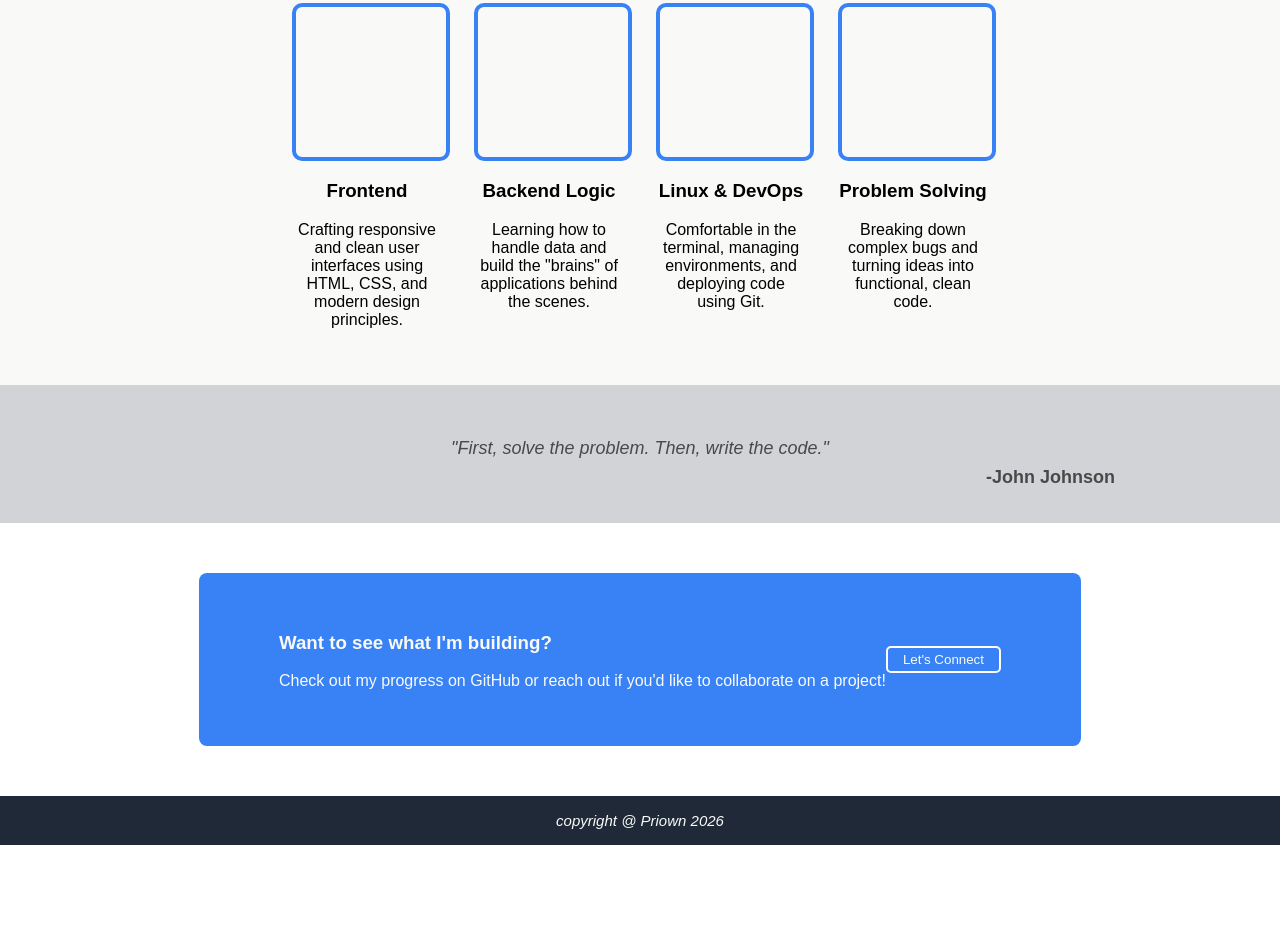
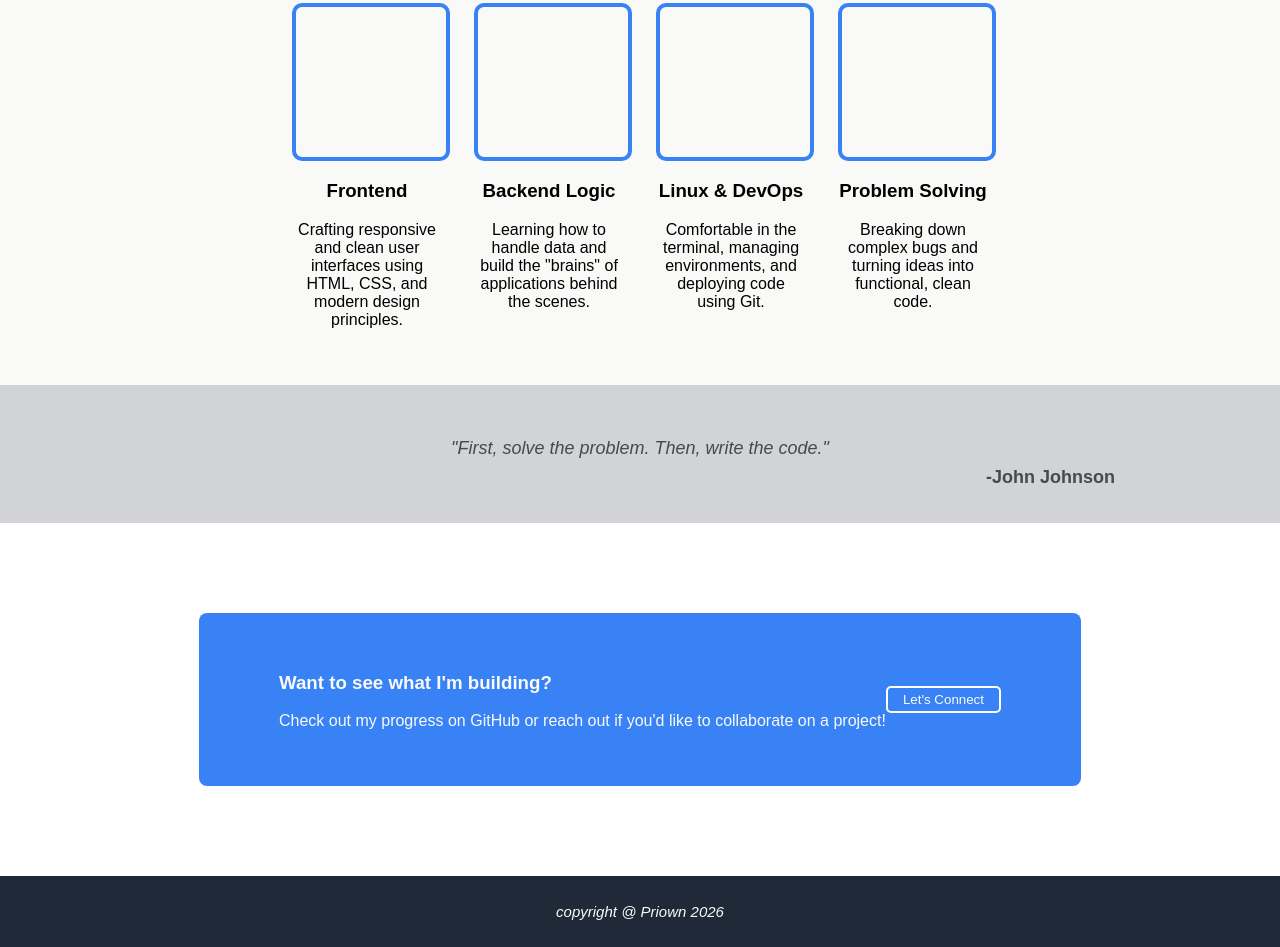
Before and after one commit to priown/project1, a plain HTML site: page index.html in a window 1280 px wide. Shown: the part 446-1393 px from the top of the page. Before the commit the page ends 1291 px from the top, so only its background shows below. Drawn offline with Linux system fonts and the light colour scheme.

Commit message:
new commit

```diff
--- a/styles.css
+++ b/styles.css
@@ -130,16 +130,18 @@ blockquote {
     align-items: center;
     padding: 40px 80px;
     border-radius: 8px;
-    max-width: 800px;
-    margin: 0 auto;
+    max-width: 900px;
+    margin: 40px auto;
     color: #f9faf8;
-
+}
+.cta-text p {
+    margin: 0;
 }
 button {
     border: 2px solid white;
 }
 .sign-up-section{
-    padding: 50 80;
+    padding: 50px 80px;
 
 }
 
@@ -147,8 +149,9 @@ footer {
     background-color: #1f2937;
     color: #f9faf8;
     text-align: center;
-
     font-style: italic;
     font-size: 15px;
-    padding: 1;
+    padding: 12px 0;
+    display: flex;
+    justify-content: center;
 }
```
